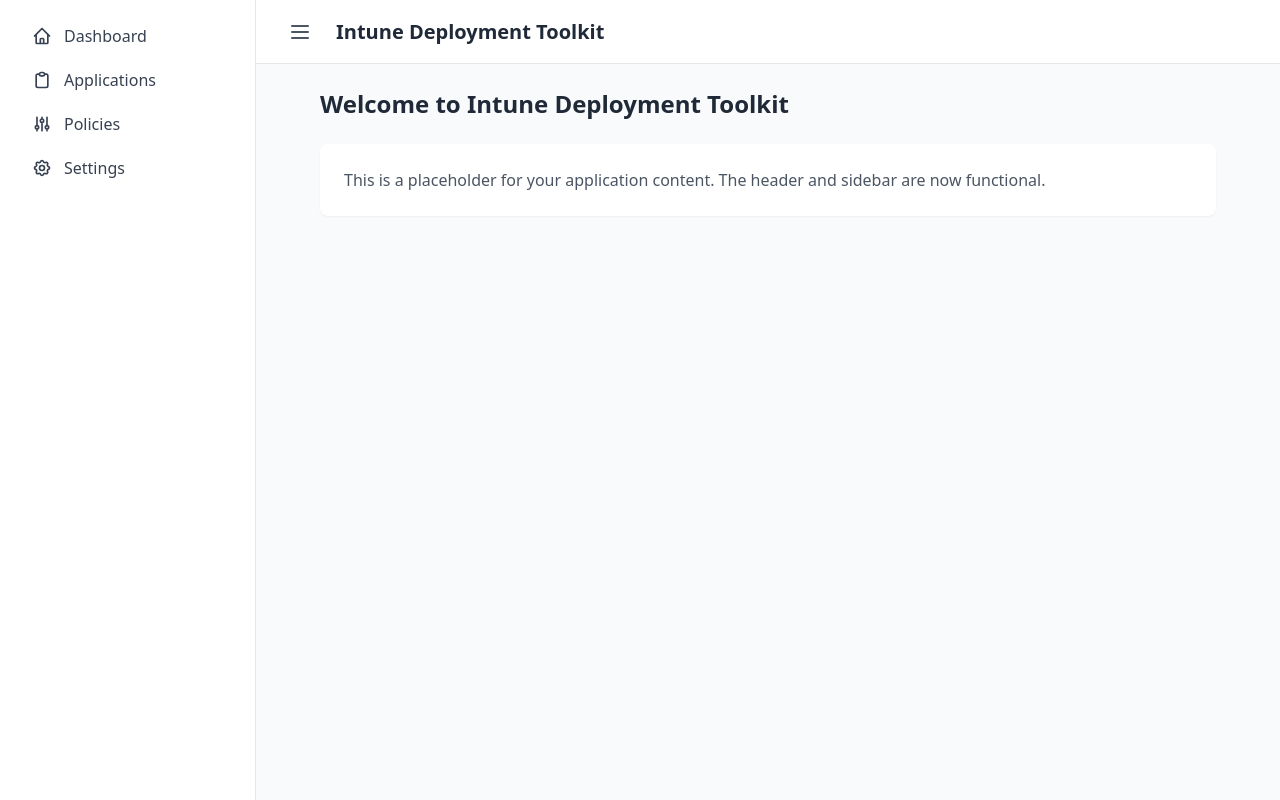
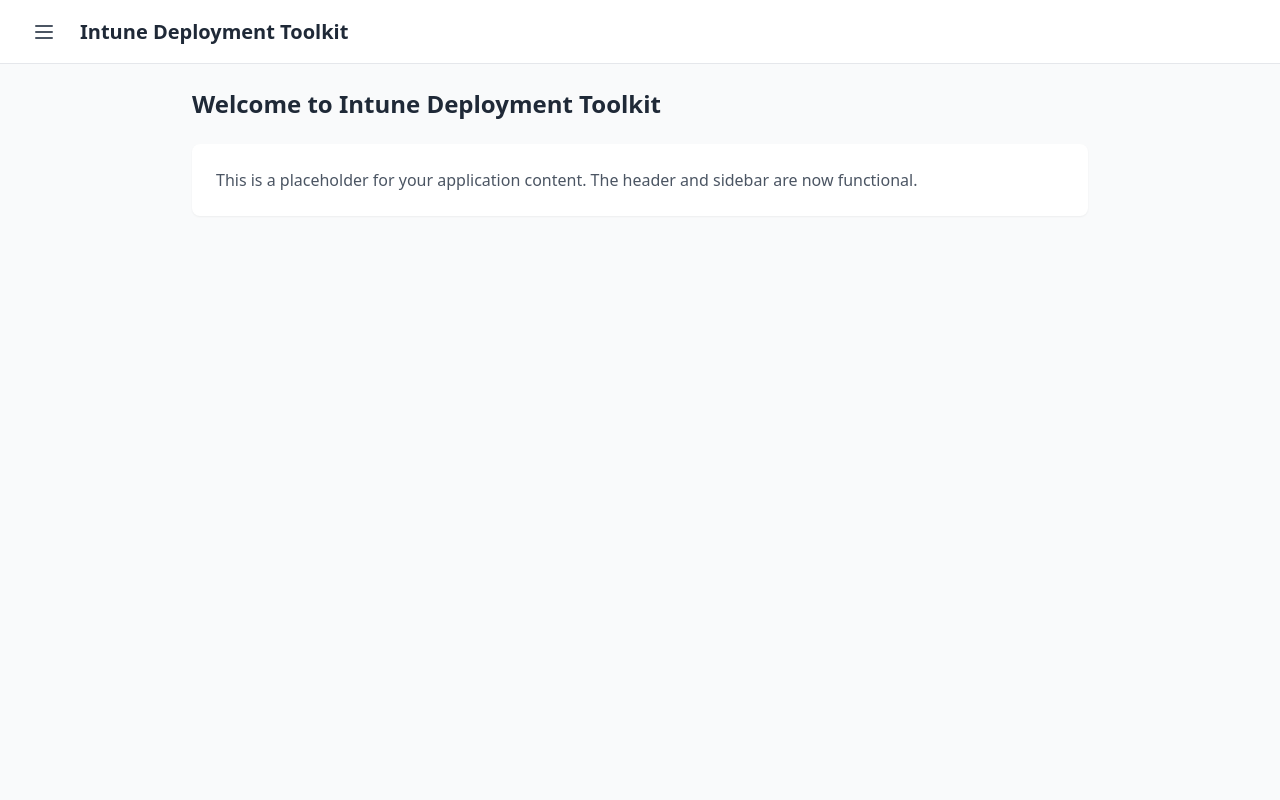
Before and after one commit to adesmond00/Intune-Deployment-App, a React (Vite) app in the folder Front-end/: page / in a window 1280 px wide. Built offline with nearby package versions, Linux system fonts and the light colour scheme.

Commit message:
Fix: Correct sidebar toggle behavior and extract to component

```diff
--- a/Front-end/src/App.tsx
+++ b/Front-end/src/App.tsx
@@ -1,4 +1,5 @@
-import { useState } from 'react'
+import React, { useState } from 'react'; // Add React import
+import { Sidebar } from './components/Sidebar'; // Import the extracted Sidebar
 
 interface HeaderProps {
   toggleSidebar: () => void;
@@ -31,72 +32,7 @@
   )
 }
 
-interface SidebarProps {
-  isOpen: boolean;
-}
-
-const Sidebar = ({ isOpen }: SidebarProps) => {
-  return (
-    <aside
-      className={`
-        w-64 bg-white border-r border-gray-200 h-full overflow-y-auto
-        transition-transform duration-300 ease-in-out
-        ${isOpen ? 'translate-x-0' : '-translate-x-full'}
-        fixed lg:static lg:translate-x-0
-      `}
-    >
-      <nav className="p-4">
-        <ul className="space-y-1">
-          <li>
-            <a
-              href="#"
-              className="flex items-center px-4 py-2 text-gray-700 hover:bg-gray-100 rounded-lg transition-colors"
-            >
-              <svg className="w-5 h-5 mr-3" fill="none" stroke="currentColor" viewBox="0 0 24 24">
-                <path strokeLinecap="round" strokeLinejoin="round" strokeWidth={2} d="M3 12l2-2m0 0l7-7 7 7M5 10v10a1 1 0 001 1h3m10-11l2 2m-2-2v10a1 1 0 01-1 1h-3m-6 0a1 1 0 001-1v-4a1 1 0 011-1h2a1 1 0 011 1v4a1 1 0 001 1m-6 0h6" />
-              </svg>
-              Dashboard
-            </a>
-          </li>
-          <li>
-            <a
-              href="#"
-              className="flex items-center px-4 py-2 text-gray-700 hover:bg-gray-100 rounded-lg transition-colors"
-            >
-              <svg className="w-5 h-5 mr-3" fill="none" stroke="currentColor" viewBox="0 0 24 24">
-                <path strokeLinecap="round" strokeLinejoin="round" strokeWidth={2} d="M9 5H7a2 2 0 00-2 2v12a2 2 0 002 2h10a2 2 0 002-2V7a2 2 0 00-2-2h-2M9 5a2 2 0 002 2h2a2 2 0 002-2M9 5a2 2 0 012-2h2a2 2 0 012 2" />
-              </svg>
-              Applications
-            </a>
-          </li>
-          <li>
-            <a
-              href="#"
-              className="flex items-center px-4 py-2 text-gray-700 hover:bg-gray-100 rounded-lg transition-colors"
-            >
-              <svg className="w-5 h-5 mr-3" fill="none" stroke="currentColor" viewBox="0 0 24 24">
-                <path strokeLinecap="round" strokeLinejoin="round" strokeWidth={2} d="M12 6V4m0 2a2 2 0 100 4m0-4a2 2 0 110 4m-6 8a2 2 0 100-4m0 4a2 2 0 110-4m0 4v2m0-6V4m6 6v10m6-2a2 2 0 100-4m0 4a2 2 0 110-4m0 4v2m0-6V4" />
-              </svg>
-              Policies
-            </a>
-          </li>
-          <li>
-            <a
-              href="#"
-              className="flex items-center px-4 py-2 text-gray-700 hover:bg-gray-100 rounded-lg transition-colors"
-            >
-              <svg className="w-5 h-5 mr-3" fill="none" stroke="currentColor" viewBox="0 0 24 24">
-                <path strokeLinecap="round" strokeLinejoin="round" strokeWidth={2} d="M10.325 4.317c.426-1.756 2.924-1.756 3.35 0a1.724 1.724 0 002.573 1.066c1.543-.94 3.31.826 2.37 2.37a1.724 1.724 0 001.065 2.572c1.756.426 1.756 2.924 0 3.35a1.724 1.724 0 00-1.066 2.573c.94 1.543-.826 3.31-2.37 2.37a1.724 1.724 0 00-2.572 1.065c-.426 1.756-2.924 1.756-3.35 0a1.724 1.724 0 00-2.573-1.066c-1.543.94-3.31-.826-2.37-2.37a1.724 1.724 0 00-1.065-2.572c-1.756-.426-1.756-2.924 0-3.35a1.724 1.724 0 001.066-2.573c-.94-1.543.826-3.31 2.37-2.37.996.608 2.296.07 2.572-1.065z" />
-                <path strokeLinecap="round" strokeLinejoin="round" strokeWidth={2} d="M15 12a3 3 0 11-6 0 3 3 0 016 0z" />
-              </svg>
-              Settings
-            </a>
-          </li>
-        </ul>
-      </nav>
-    </aside>
-  )
-}
+// Removed SidebarProps interface and Sidebar component definition
 
 function App() {
   const [isSidebarOpen, setIsSidebarOpen] = useState(false)
@@ -106,11 +42,15 @@
   }
 
   return (
-    <div className="flex h-full bg-gray-50">
+    <div className="flex h-screen bg-gray-50 overflow-hidden"> {/* Use h-screen and overflow-hidden */}
       <Sidebar isOpen={isSidebarOpen} />
-      <div className="flex-1 flex flex-col">
+      {/* Add transition and conditional margin to main content area */}
+      <div className={`
+        flex-1 flex flex-col transition-all duration-300 ease-in-out
+        ${isSidebarOpen ? 'lg:ml-64' : 'lg:ml-0'}
+      `}>
         <Header toggleSidebar={toggleSidebar} />
-        <main className="flex-1 p-6 overflow-auto">
+        <main className="flex-1 p-6 overflow-auto"> {/* Ensure main content scrolls */}
           <div className="max-w-4xl mx-auto">
             <h2 className="text-2xl font-bold text-gray-800 mb-6">Welcome to Intune Deployment Toolkit</h2>
             <div className="bg-white rounded-lg shadow-sm p-6">
--- /dev/null
+++ b/Front-end/src/components/Sidebar.tsx
@@ -0,0 +1,68 @@
+import React from 'react';
+
+export interface SidebarProps {
+  isOpen: boolean;
+}
+
+export const Sidebar = ({ isOpen }: SidebarProps) => {
+  return (
+    <aside
+      className={`
+        w-64 bg-white border-r border-gray-200 h-full overflow-y-auto
+        transition-transform duration-300 ease-in-out
+        ${isOpen ? 'translate-x-0' : '-translate-x-full'}
+        fixed
+      `}
+    >
+      <nav className="p-4">
+        <ul className="space-y-1">
+          <li>
+            <a
+              href="#"
+              className="flex items-center px-4 py-2 text-gray-700 hover:bg-gray-100 rounded-lg transition-colors"
+            >
+              <svg className="w-5 h-5 mr-3" fill="none" stroke="currentColor" viewBox="0 0 24 24">
+                <path strokeLinecap="round" strokeLinejoin="round" strokeWidth={2} d="M3 12l2-2m0 0l7-7 7 7M5 10v10a1 1 0 001 1h3m10-11l2 2m-2-2v10a1 1 0 01-1 1h-3m-6 0a1 1 0 001-1v-4a1 1 0 011-1h2a1 1 0 011 1v4a1 1 0 001 1m-6 0h6" />
+              </svg>
+              Dashboard
+            </a>
+          </li>
+          <li>
+            <a
+              href="#"
+              className="flex items-center px-4 py-2 text-gray-700 hover:bg-gray-100 rounded-lg transition-colors"
+            >
+              <svg className="w-5 h-5 mr-3" fill="none" stroke="currentColor" viewBox="0 0 24 24">
+                <path strokeLinecap="round" strokeLinejoin="round" strokeWidth={2} d="M9 5H7a2 2 0 00-2 2v12a2 2 0 002 2h10a2 2 0 002-2V7a2 2 0 00-2-2h-2M9 5a2 2 0 002 2h2a2 2 0 002-2M9 5a2 2 0 012-2h2a2 2 0 012 2" />
+              </svg>
+              Applications
+            </a>
+          </li>
+          <li>
+            <a
+              href="#"
+              className="flex items-center px-4 py-2 text-gray-700 hover:bg-gray-100 rounded-lg transition-colors"
+            >
+              <svg className="w-5 h-5 mr-3" fill="none" stroke="currentColor" viewBox="0 0 24 24">
+                <path strokeLinecap="round" strokeLinejoin="round" strokeWidth={2} d="M12 6V4m0 2a2 2 0 100 4m0-4a2 2 0 110 4m-6 8a2 2 0 100-4m0 4a2 2 0 110-4m0 4v2m0-6V4m6 6v10m6-2a2 2 0 100-4m0 4a2 2 0 110-4m0 4v2m0-6V4" />
+              </svg>
+              Policies
+            </a>
+          </li>
+          <li>
+            <a
+              href="#"
+              className="flex items-center px-4 py-2 text-gray-700 hover:bg-gray-100 rounded-lg transition-colors"
+            >
+              <svg className="w-5 h-5 mr-3" fill="none" stroke="currentColor" viewBox="0 0 24 24">
+                <path strokeLinecap="round" strokeLinejoin="round" strokeWidth={2} d="M10.325 4.317c.426-1.756 2.924-1.756 3.35 0a1.724 1.724 0 002.573 1.066c1.543-.94 3.31.826 2.37 2.37a1.724 1.724 0 001.065 2.572c1.756.426 1.756 2.924 0 3.35a1.724 1.724 0 00-1.066 2.573c.94 1.543-.826 3.31-2.37 2.37a1.724 1.724 0 00-2.572 1.065c-.426 1.756-2.924 1.756-3.35 0a1.724 1.724 0 00-2.573-1.066c-1.543.94-3.31-.826-2.37-2.37a1.724 1.724 0 00-1.065-2.572c-1.756-.426-1.756-2.924 0-3.35a1.724 1.724 0 001.066-2.573c-.94-1.543.826-3.31 2.37-2.37.996.608 2.296.07 2.572-1.065z" />
+                <path strokeLinecap="round" strokeLinejoin="round" strokeWidth={2} d="M15 12a3 3 0 11-6 0 3 3 0 016 0z" />
+              </svg>
+              Settings
+            </a>
+          </li>
+        </ul>
+      </nav>
+    </aside>
+  )
+}
```
